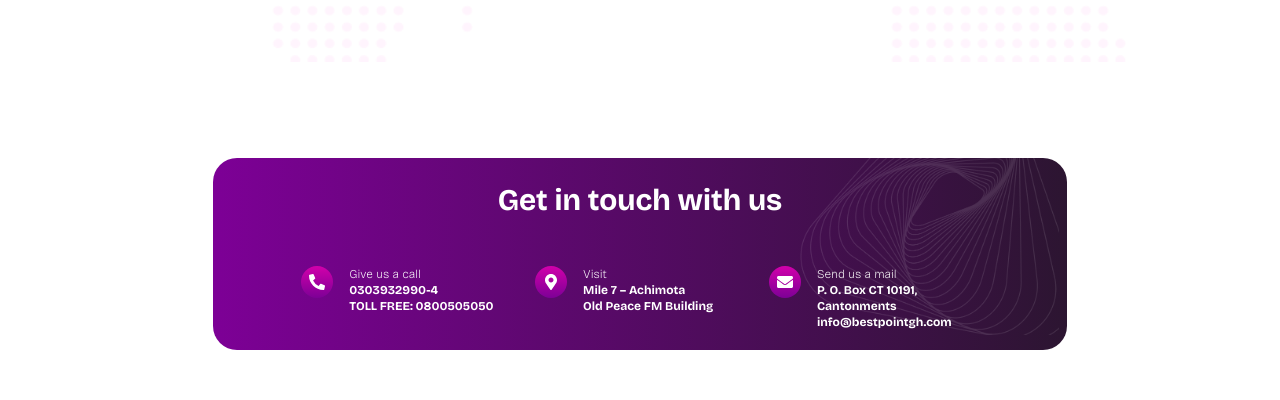
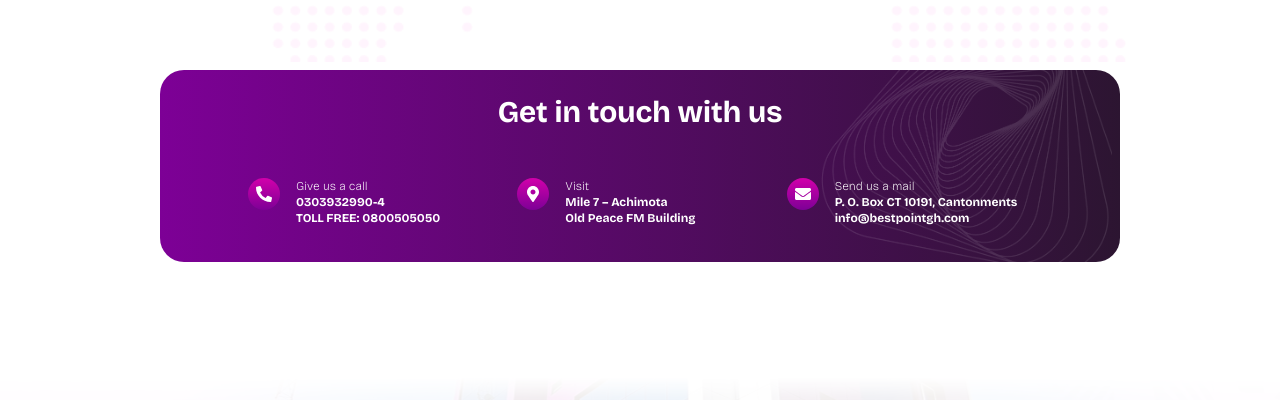
Before and after one commit to jnboateng/bpsl-website, a React (Create React App) app: page /locator in a window 1280 px wide. Shown: the part 1124-1524 px from the top of the page. Built offline with nearby package versions, Linux system fonts and the light colour scheme.

Commit message:
locator corrected

```diff
--- a/src/Pages/Locator.jsx
+++ b/src/Pages/Locator.jsx
@@ -114,41 +114,38 @@ function Locator() {
   return (
     <div>
       <Hero image={locatorImage} text1={"Branch Locator"} />
-      <div className="flex gap-x-4 lg:gap-x-12 items-center justify-start mt-12">
+      <div className="flex gap-x-4 lg:gap-x-12 items-center justify-start mt-12 ">
         <div className="bg-purple h-8 w-12 mb-2" />
         <div className="text-center w-full capitalize">
-          <h1 className="text-3xl md:text-3xl font-bold text-gray-800 leading-tight">
+
+          <h1 className="text-3xl md:text-3xl font-bold text-gray-800  leading-tight">
             Locate the closest Branch near you
           </h1>
         </div>
       </div>
 
-      {/* Map Section - Full height on mobile, adjusted on larger screens */}
-      <div className="relative z-0 h-[60vh] md:h-screen mt-12">
-        {/* Background */}
+      <div className="relative z-0 h-screen mt-12">
+        {/* Background - prevent pointer events with pointer-events-none */}
         <div
           className="absolute z-0 inset-0 w-full opacity-45 h-full bg-cover bg-no-repeat bg-right pointer-events-none"
           style={{ backgroundImage: `url(${bgMap})` }}
         />
 
-        {/* Content */}
+        {/* Content - ensure higher z-index and proper positioning */}
         <div className="relative z-10 h-full">
           <BranchDirectory />
         </div>
       </div>
-
-      {/* Get in Touch Section - Now appears below on mobile */}
-      <div className="bg-gradient-to-r from-purple-200 to-purple-300 h-auto md:h-48 w-full md:w-2/3 mx-auto mt-8 md:mt-24 rounded-3xl relative p-6">
+      <div className="bg-gradient-to-r from-purple-200 to-purple-300 h-[420px] md:h-48 w-80 md:w-3/4 mx-auto mt-32 md:mt-2 rounded-3xl relative p-6">
         <div
-          className="absolute top-0 right-2 w-full md:w-1/3 h-full object-cover md:bg-contain opacity-60 bg-no-repeat"
+          className="absolute top-0 right-2  w-full md:w-1/3 h-screen object-cover md:bg-contain opacity-60 bg-no-repeat"
           style={{ backgroundImage: `url(${wire})` }}
         />
         <div className="z-10 text-white">
           <h3 className="text-3xl text-center font-bold mb-4 text-wrap">
             Get in touch with us
           </h3>
-          <div className="grid grid-cols-1 md:grid-cols-3 px-4 md:px-16 mt-8 md:mt-12 gap-6">
-            {/* Phone */}
+          <div className="grid grid-cols-1 md:grid-cols-3 px-4 md:px-16 mt-12 gap-6">
             <div className="flex space-x-4 items-start">
               <div className="bg-gradient-to-b from-purple to-purple-200 p-2 rounded-full">
                 <FaPhoneAlt className="text-white" />
@@ -173,7 +170,7 @@ function Locator() {
             </div>
 
             {/* Email */}
-            <div className="flex space-x-4 items-start">
+            <div className="flex space-x-4 items-start md:col-span-1">
               <div className="bg-gradient-to-b from-purple to-purple-200 p-2 rounded-full">
                 <FaEnvelope className="text-white" />
               </div>
@@ -191,4 +188,5 @@ function Locator() {
     </div>
   );
 }
+
 export default Locator;
```
